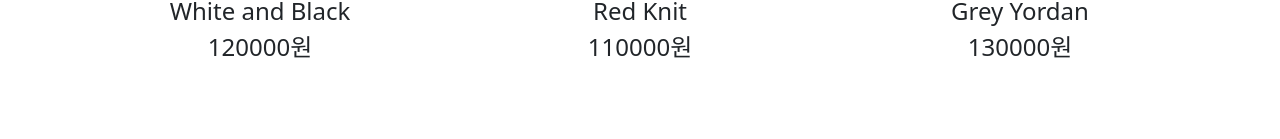
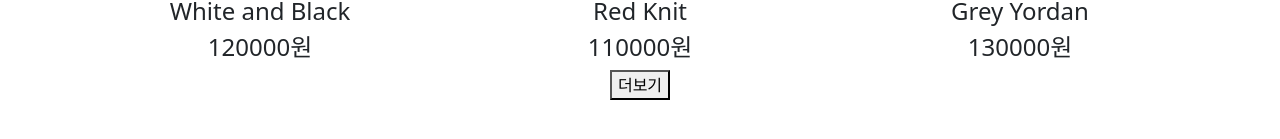
Before and after one commit to jeonjongyeong/Shop, a React (Create React App) app: page / in a window 1280 px wide. Shown: the part 573-712 px from the top of the page. Built offline with nearby package versions, Linux system fonts and the light colour scheme.

Commit message:
axios 설치 및 더보기 기능 구현

```diff
--- a/package.json
+++ b/package.json
@@ -6,6 +6,7 @@
     "@testing-library/jest-dom": "^5.16.5",
     "@testing-library/react": "^13.4.0",
     "@testing-library/user-event": "^13.5.0",
+    "axios": "^1.1.0",
     "bootstrap": "^5.2.1",
     "react": "^18.2.0",
     "react-bootstrap": "^2.5.0",
--- a/src/App.js
+++ b/src/App.js
@@ -6,9 +6,10 @@ import Main from "./Components/main";
 import Detail from "./Components/Detail";
 import data from "./data";
 import { Routes, Route, Outlet } from "react-router-dom";
+import axios from "axios";
 
 function App() {
-  let [shoes] = useState(data);
+  let [shoes, setShoes] = useState(data);
 
   return (
     <div className="App">
@@ -71,6 +72,22 @@ function App() {
           <Route path="two" element={<div>생일기념 쿠폰받기</div>}></Route>
         </Route>
       </Routes>
+      <button
+        onClick={() => {
+          axios
+            .get("https://codingapple1.github.io/shop/data2.json")
+            .then((result) => {
+              console.log(result.data);
+              let copy = [...shoes, ...result.data];
+              setShoes(copy);
+            })
+            .catch(() => {
+              console.log("실패했습니다.");
+            });
+        }}
+      >
+        더보기
+      </button>
     </div>
   );
 }
--- a/src/Components/Detail.js
+++ b/src/Components/Detail.js
@@ -12,13 +12,13 @@ function Detail(props) {
     // let timer = setTimeout(() => {
     //   setChance(false);
     // }, 2000);
-    if (isNaN(num) == true) {
+    if (isNaN(num) === true) {
       alert("문자는 입력이 되지 않습니다.");
     }
     // return () => {
     //   clearTimeout(timer);
     // };
-  }, []);
+  });
 
   return (
     <div className="container">
@@ -38,6 +38,7 @@ function Detail(props) {
           <img
             src={"https://codingapple1.github.io/shop/shoes" + id + ".jpg"}
             width="100%"
+            alt="이미지"
           />
         </div>
         <div className="col-md-6 mt-4">
--- a/src/Components/main.js
+++ b/src/Components/main.js
@@ -6,6 +6,7 @@ function main(props) {
       <img
         src={"https://codingapple1.github.io/shop/shoes" + props.index + ".jpg"}
         width="80%"
+        alt="이미지"
       />
       <h4>{props.shoes.title}</h4>
       <h4>{props.shoes.price}원</h4>
```
Also changed, not shown: 1 other file (tests, documents, lock files or other folders).
